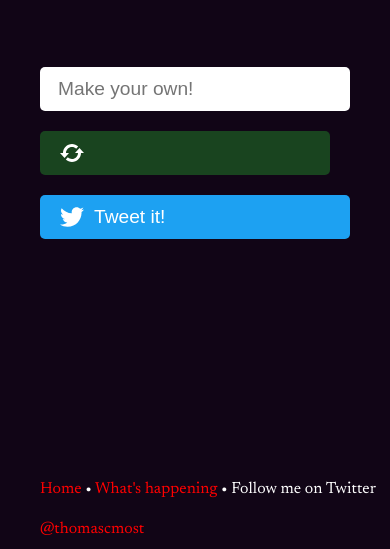
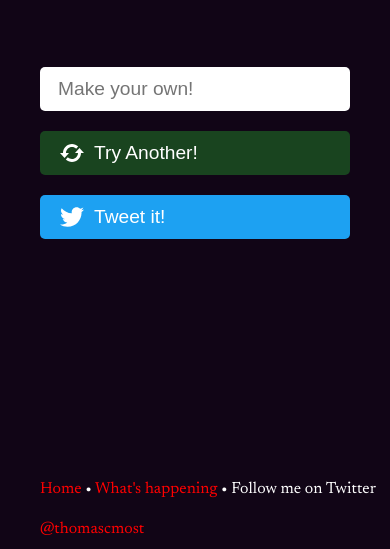
Before and after one commit to thomasmost/thomas.rip, a Gatsby site: page / in a window 390 px wide. Shown: the part 295-844 px from the top of the page. Built offline with nearby package versions, Linux system fonts and the light colour scheme; Gatsby itself is replaced by a stand-in of ours.

Commit message:
fix responsiveness

```diff
--- a/src/pages/index.tsx
+++ b/src/pages/index.tsx
@@ -51,6 +51,15 @@ const RefreshButton = styled(Button)`
   &:hover,
   &:focus {
     background-color: #33662f;
+  }
+  div {
+    display: none;
+  }
+  @media (max-width: 700px) {
+    margin-right: 0;
+    div {
+      display: block;
+    }
   }
 `;
 
@@ -317,6 +326,7 @@ const Home: React.FC<PageProps> = () => {
               d="M9 12l-4.463 4.969-4.537-4.969h3c0-4.97 4.03-9 9-9 2.395 0 4.565.942 6.179 2.468l-2.004 2.231c-1.081-1.05-2.553-1.699-4.175-1.699-3.309 0-6 2.691-6 6h3zm10.463-4.969l-4.463 4.969h3c0 3.309-2.691 6-6 6-1.623 0-3.094-.65-4.175-1.699l-2.004 2.231c1.613 1.526 3.784 2.468 6.179 2.468 4.97 0 9-4.03 9-9h3l-4.537-4.969z"
             />
           </SVG>
+          <ButtonText>Try Another!</ButtonText>
         </RefreshButton>
         <Button type="button" onClick={() => generateImage()}>
           <SVG
```
